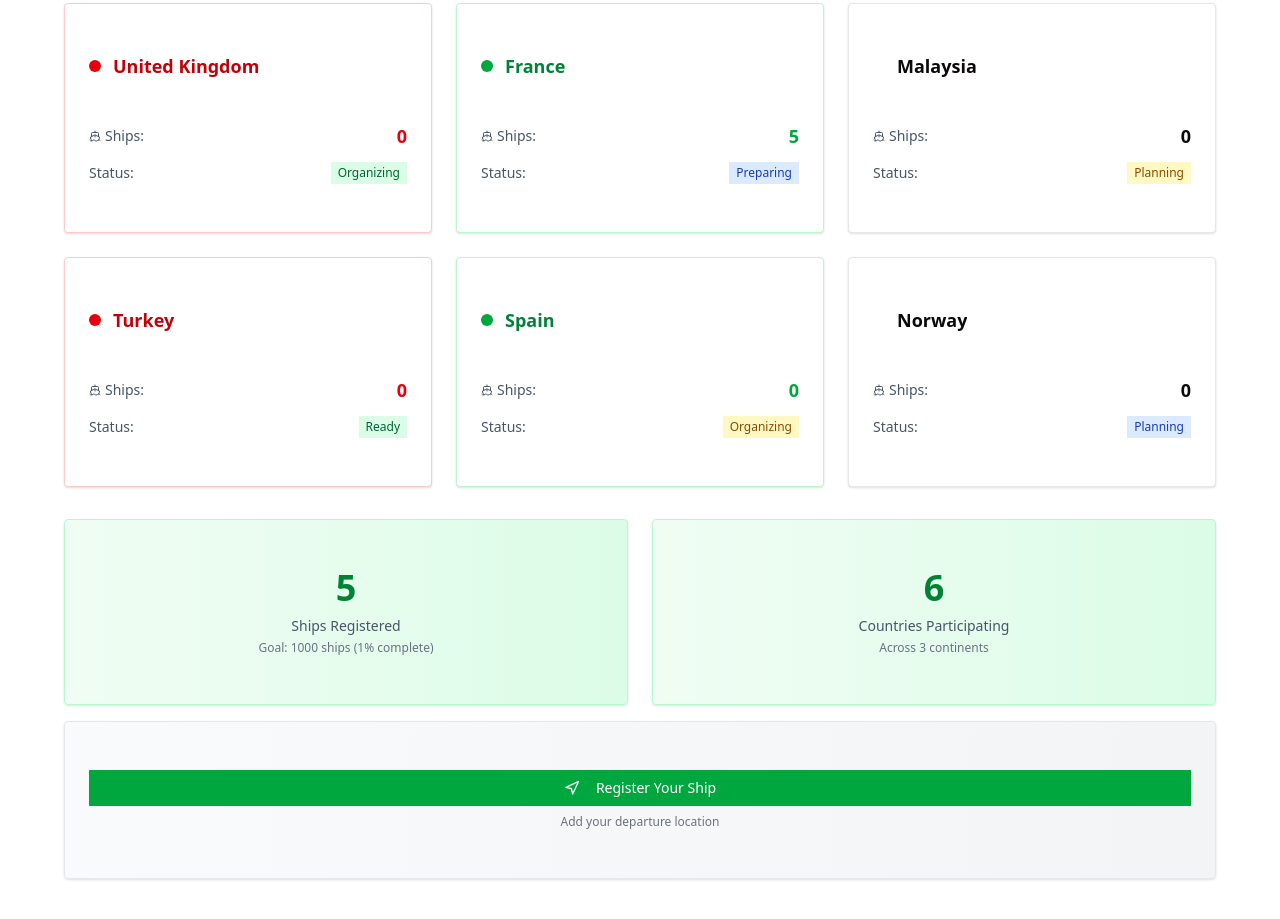
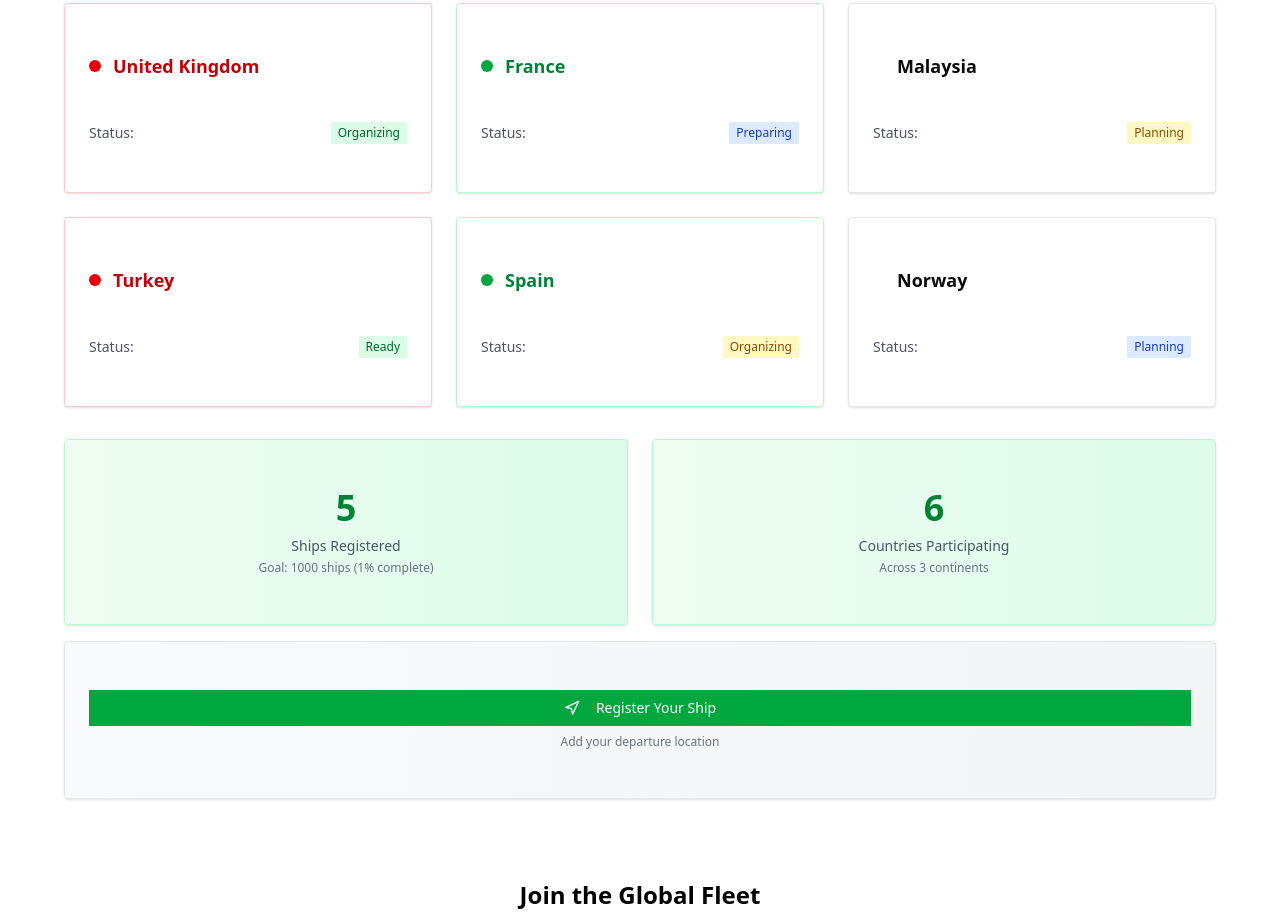
Before and after one commit to BalajSaleem/thousand-madleens, a Next.js app: page / in a window 1280 px wide. Shown: the part 2060-2979 px from the top of the page. Built offline with nearby package versions, Linux system fonts and the light colour scheme.

Commit message:
Update the map component: Remove ship numbers link to linktree

```diff
--- a/components/interactive-map.tsx
+++ b/components/interactive-map.tsx
@@ -18,6 +18,8 @@ const locations = [
     lat: 50.8198,
     lng: -1.088,
     color: "red",
+    joinLink:
+      "https://linktr.ee/thousand.madleens?lt_utm_source=lt_share_link#483563866",
   },
   {
     id: 2,
@@ -28,6 +30,7 @@ const locations = [
     lat: 43.2965,
     lng: 5.3698,
     color: "green",
+    joinLink: "https://thousandmadleens.fr/",
   },
   {
     id: 3,
@@ -38,6 +41,8 @@ const locations = [
     lat: 3.0044,
     lng: 101.3997,
     color: "black",
+    joinLink:
+      "https://linktr.ee/thousand.madleens?lt_utm_source=lt_share_link#483563866",
   },
   {
     id: 4,
@@ -48,6 +53,8 @@ const locations = [
     lat: 41.0082,
     lng: 28.9784,
     color: "red",
+    joinLink:
+      "https://linktr.ee/thousand.madleens?lt_utm_source=lt_share_link#483563866",
   },
   {
     id: 5,
@@ -58,6 +65,8 @@ const locations = [
     lat: 41.3851,
     lng: 2.1734,
     color: "green",
+    joinLink:
+      "https://linktr.ee/thousand.madleens?lt_utm_source=lt_share_link#483563866",
   },
   {
     id: 6,
@@ -68,6 +77,8 @@ const locations = [
     lat: 59.9139,
     lng: 10.7522,
     color: "black",
+    joinLink:
+      "https://linktr.ee/thousand.madleens?lt_utm_source=lt_share_link#483563866",
   },
 ];
 
@@ -130,19 +141,6 @@ export default function InteractiveMap() {
               <CardContent className="px-2 sm:px-4 lg:px-6 pb-2 sm:pb-4 lg:pb-6">
                 <div className="space-y-1 sm:space-y-2 lg:space-y-3 text-xs sm:text-sm">
                   <div className="flex justify-between items-center">
-                    <span className="text-gray-600 flex items-center text-xs sm:text-sm">
-                      <Ship className="h-2.5 w-2.5 sm:h-3 sm:w-3 mr-1" />
-                      Ships:
-                    </span>
-                    <span
-                      className={`font-bold text-sm sm:text-base lg:text-lg text-${
-                        location.color === "black" ? "gray-800" : location.color
-                      }-600`}
-                    >
-                      {location.ships}
-                    </span>
-                  </div>
-                  <div className="flex justify-between items-center">
                     <span className="text-gray-600 text-xs sm:text-sm">
                       Status:
                     </span>
@@ -167,6 +165,7 @@ export default function InteractiveMap() {
                         <p>• Legal compliance</p>
                         <p>• Media support</p>
                       </div>
+                      <Link href={location.joinLink} target="_blank">
                         <Button
                           size="sm"
                           className={`w-full mt-1.5 sm:mt-2 lg:mt-3 text-xs lg:text-sm bg-${
@@ -182,6 +181,7 @@ export default function InteractiveMap() {
                           <Ship className="mr-1 h-2.5 w-2.5 sm:h-3 sm:w-3" />
                           Join Fleet
                         </Button>
+                      </Link>
                     </motion.div>
                   )}
                 </div>
```
Lines whose indentation alone changed are shown as unchanged.
